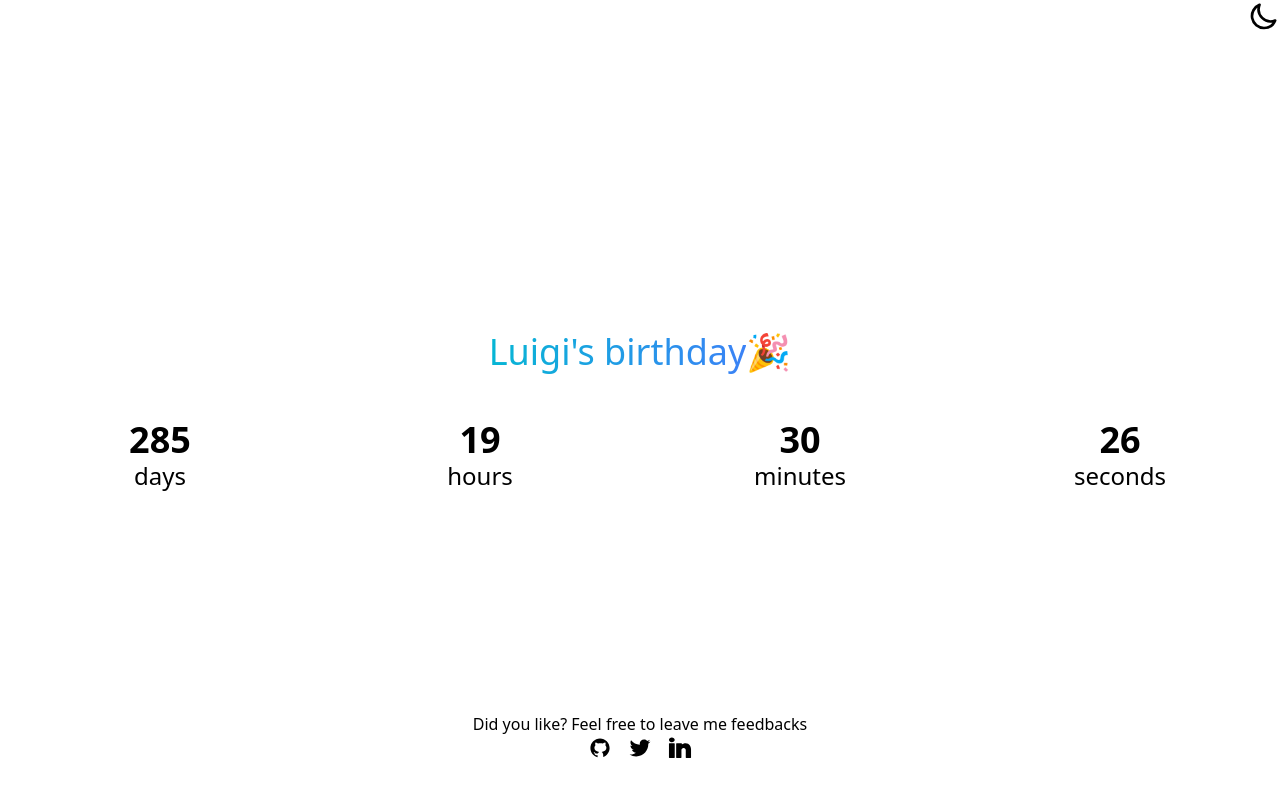
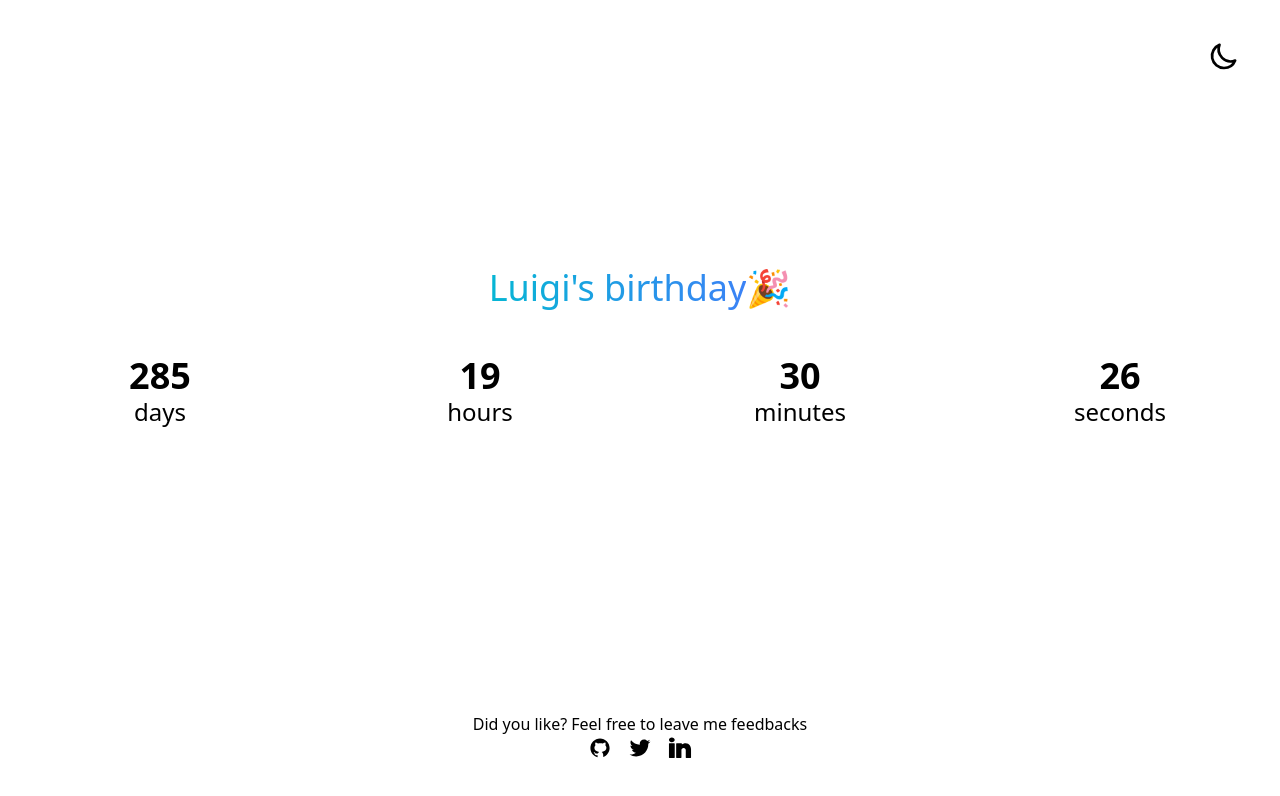
Before and after one commit to luigiremor/birthday_countdown, a Next.js app: page / in a window 1280 px wide. Shown: the top 796 px of the page. Built offline with nearby package versions, Linux system fonts and the light colour scheme.

Commit message:
Countdown V3

```diff
--- a/components/Social.js
+++ b/components/Social.js
@@ -3,7 +3,10 @@ import React from 'react'
 export default function Social() {
   return (
     <div className="flex justify-center gap-4">
-      <a href="https://stackoverflow.com/">
+      <a
+        href="https://github.com/luigiremor/birthday_countdown"
+        target="_blank"
+      >
         <svg
           xmlns="http://www.w3.org/2000/svg"
           viewBox="0 0 30 30"
@@ -12,6 +15,7 @@ export default function Social() {
           <path d="M15 3C8.373 3 3 8.373 3 15c0 5.623 3.872 10.328 9.092 11.63-.056-.162-.092-.35-.092-.583v-2.051h-1.508c-.821 0-1.551-.353-1.905-1.009-.393-.729-.461-1.844-1.435-2.526-.289-.227-.069-.486.264-.451.615.174 1.125.596 1.605 1.222.478.627.703.769 1.596.769.433 0 1.081-.025 1.691-.121.328-.833.895-1.6 1.588-1.962-3.996-.411-5.903-2.399-5.903-5.098 0-1.162.495-2.286 1.336-3.233-.276-.94-.623-2.857.106-3.587 1.798 0 2.885 1.166 3.146 1.481.896-.307 1.88-.481 2.914-.481 1.036 0 2.024.174 2.922.483C18.675 9.17 19.763 8 21.565 8c.732.731.381 2.656.102 3.594.836.945 1.328 2.066 1.328 3.226 0 2.697-1.904 4.684-5.894 5.097C18.199 20.49 19 22.1 19 23.313v2.734c0 .104-.023.179-.035.268C23.641 24.676 27 20.236 27 15c0-6.627-5.373-12-12-12z" />
         </svg>
       </a>
+      <a href="https://twitter.com/luigiremor" target="_blank">
         <svg
           xmlns="http://www.w3.org/2000/svg"
           viewBox="0 0 30 30"
@@ -19,6 +23,8 @@ export default function Social() {
         >
           <path d="M28 6.937c-.957.425-1.985.711-3.064.84 1.102-.66 1.947-1.705 2.345-2.951-1.03.611-2.172 1.055-3.388 1.295C22.92 5.084 21.534 4.436 20 4.436c-2.946 0-5.334 2.389-5.334 5.334 0 .418.048.826.138 1.215-4.433-.222-8.363-2.346-10.995-5.574-.458.788-.721 1.704-.721 2.683 0 1.85.941 3.483 2.372 4.439a5.3234 5.3234 0 0 1-2.416-.667v.067c0 2.585 1.838 4.741 4.279 5.23-.447.122-.919.187-1.406.187-.343 0-.678-.034-1.003-.095.679 2.119 2.649 3.662 4.983 3.705-1.825 1.431-4.125 2.284-6.625 2.284-.43 0-.855-.025-1.273-.075 2.361 1.513 5.164 2.396 8.177 2.396 9.812 0 15.176-8.128 15.176-15.177 0-.231-.005-.461-.015-.69A10.8546 10.8546 0 0 0 28 6.937z" />
         </svg>
+      </a>
+      <a href="https://www.linkedin.com/in/luigiremor/" target="_blank">
         <svg
           className="h-6 fill-current text-black dark:text-white"
           xmlns="http://www.w3.org/2000/svg"
@@ -26,6 +32,7 @@ export default function Social() {
         >
           <path d="M8 3.0098c-3.47 0-5.9902 2.0794-5.9902 4.9394 0 2.87 2.5802 5.041 5.9902 5.041 3.47 0 5.9902-2.1196 5.9902-5.0996-.16-2.87-2.6302-4.8808-5.9902-4.8808zM3 15c-.55 0-1 .45-1 1v29c0 .55.45 1 1 1h10c.55 0 1-.45 1-1V16c0-.55-.45-1-1-1H3zm15 0c-.55 0-1 .45-1 1v29c0 .55.45 1 1 1h9c.552 0 1-.448 1-1V29.5c0-2.37 1.8206-4.3005 4.1406-4.4805.12-.02.2394-.0195.3594-.0195s.2394-.0005.3594.0195C35.1794 25.1995 37 27.13 37 29.5V45c0 .552.448 1 1 1h9c.55 0 1-.45 1-1V28c0-6.47-3.471-13-11.211-13-3.52 0-6.179 1.3602-7.789 2.4902V16c0-.55-.45-1-1-1H18z" />
         </svg>
+      </a>
     </div>
   )
 }
--- a/pages/index.js
+++ b/pages/index.js
@@ -5,7 +5,6 @@ import useDarkMode from '../components/useDarkMode'
 
 const Home = () => {
   const [colorTheme, setTheme] = useDarkMode()
-
   return (
     <div className="relative flex justify-center dark:bg-black">
       <div className="flex h-screen w-full max-w-7xl flex-col">
@@ -13,7 +12,7 @@ const Home = () => {
           <title>Luigi's Birthday Countdown</title>
           <link rel="icon" href="/favicon.ico" />
         </Head>
-        <div className="z-10 flex cursor-pointer justify-end	">
+        <div className="z-10 mx-10 mt-10 flex cursor-pointer justify-end">
           {colorTheme === 'light' ? (
             <svg
               onClick={() => setTheme('light')}
@@ -48,10 +47,10 @@ const Home = () => {
             </svg>
           )}
         </div>
-        <div className="-mt-10 flex h-full w-full">
+        <div className="-mt-36 flex h-full w-full">
           <Countdown />
         </div>
-        <footer className="absolute bottom-0 mb-10 w-full flex-col justify-center">
+        <footer className="absolute bottom-0 mb-10 flex-col self-center">
           <div className="flex select-none justify-center dark:text-white">
             Did you like?
             <span className="ml-1 select-none font-medium">
```
Lines whose indentation alone changed are shown as unchanged.
